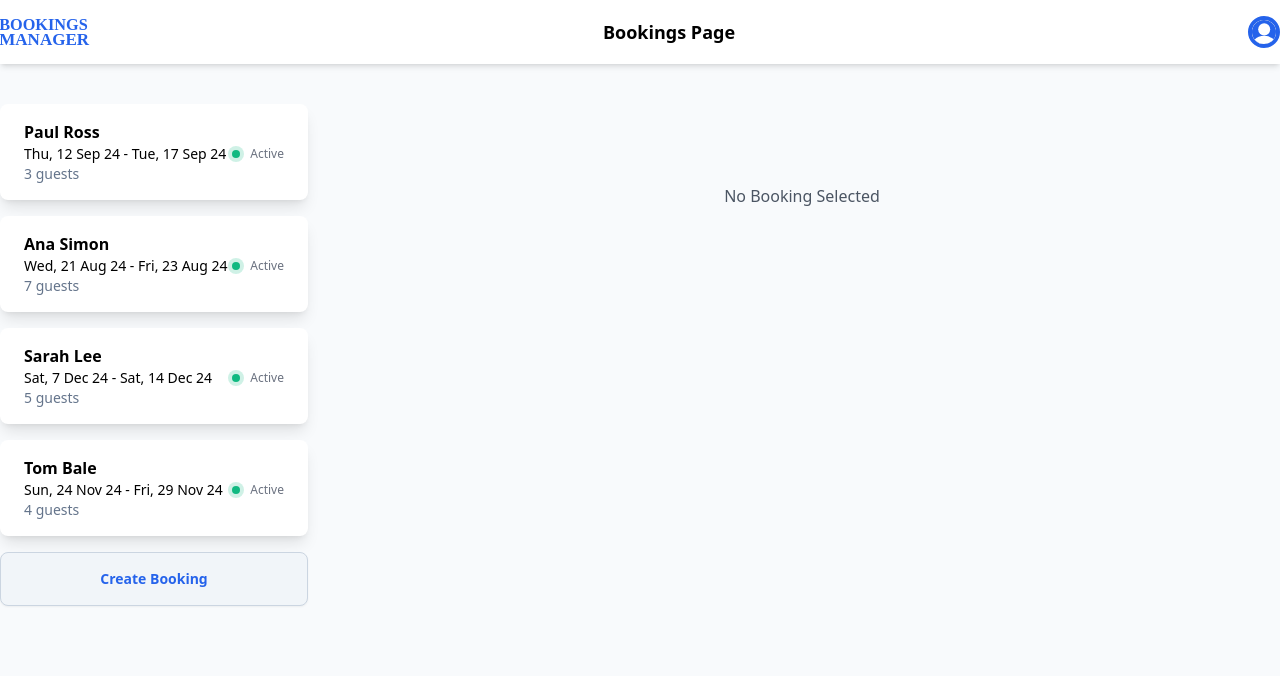
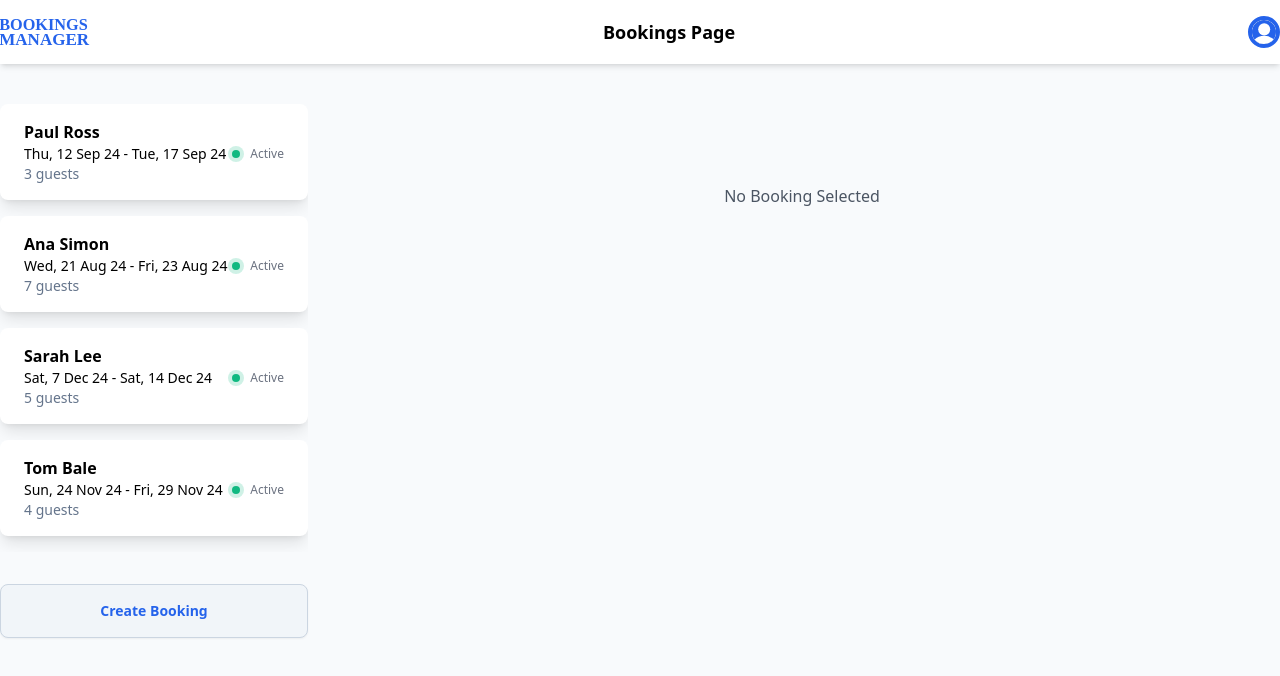
Before and after one commit to iorrah/bookings-manager, a React (Vite) app: page / in a window 1280 px wide. Shown: the top 676 px of the page. Built offline with nearby package versions, Linux system fonts and the light colour scheme.

Commit message:
Improve bookings list visibility

```diff
--- a/src/pages/BookingsPage/BookingsList/index.tsx
+++ b/src/pages/BookingsPage/BookingsList/index.tsx
@@ -18,7 +18,8 @@ export const BookingsList: BookingsListType = ({
   const ringSyle = "ring-2 ring-blue-600 ring-inset";
 
   return (
-    <div>
+    <>
+      <div className="max-h-[33.9rem] overflow-scroll mb-8">
         {bookings.map(booking => {
           const bookingRingStyle =
             selectedBookingId === booking.id ? ringSyle : "";
@@ -61,6 +62,7 @@ export const BookingsList: BookingsListType = ({
             </button>
           );
         })}
+      </div>
 
       <button
         className={`bg-slate-100 hover:bg-slate-200 px-5 py-4 text-sm leading-5 rounded-lg font-semibold text-blue-600 border border-slate-300 shadow-sm w-full ${
@@ -70,6 +72,6 @@ export const BookingsList: BookingsListType = ({
       >
         Create Booking
       </button>
-    </div>
+    </>
   );
 };
```
Lines whose indentation alone changed are shown as unchanged.
